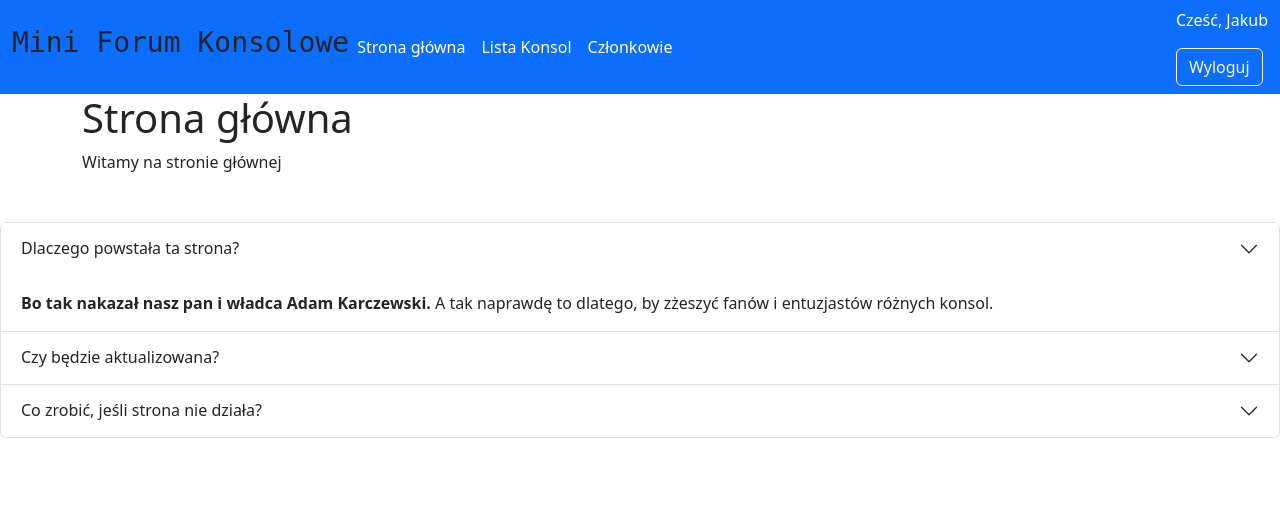
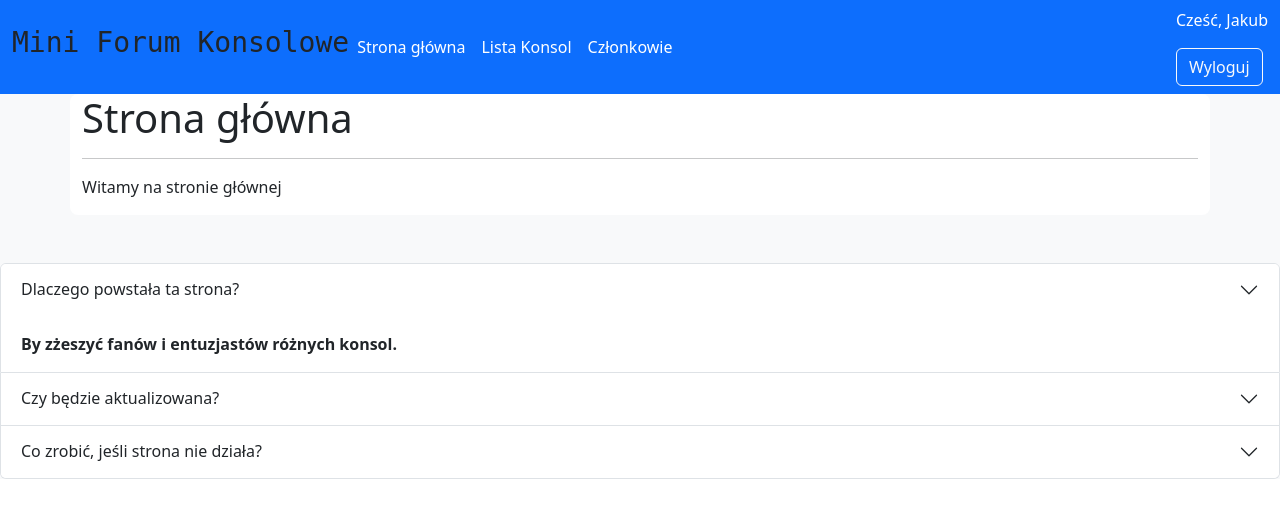
Before and after one commit to Jakub3Tp/miniForum, a Django app: page /account/ in a window 1280 px wide. Shown: the top 518 px of the page. Run offline with Django 5.2, Linux system fonts and the light colour scheme; a user stored in the database is signed in.

Commit message:
04.01.2025_Jakub_Upiekszanie

```diff
--- a/account/templates/account/console_detail.html
+++ b/account/templates/account/console_detail.html
@@ -3,7 +3,8 @@
 {% block content %}
 
 <body>
-    <div class = "container">
+<div class="bg-light">
+    <div class="container rounded-3" style="background-color: white">
     <div style="display: flex; justify-content: space-between; align-items: flex-start; margin-left: 5px;">
         <div style="margin-right: 20px;">
             <h1>{{ console.nazwa }}</h1>
@@ -72,6 +73,7 @@
             </li>
         </ul>
     </div>
+    </div>
 </div>
 </body>
 {% endblock %}
--- a/account/templates/account/console_list.html
+++ b/account/templates/account/console_list.html
@@ -3,7 +3,8 @@
 {% block title %}Lista konsol{% endblock %}
 
 {% block content %}
-<div class="container">
+<div class="bg-light">
+    <div class="container rounded-3" style="background-color: white">
       <div class="search-filters">
         <form method="get">
             <input type="text" name="q" placeholder="Wyszukaj po nazwie" value="{{ request.GET.q }}">
@@ -24,7 +25,9 @@
         </form>
       </div>
 
+        <hr>
     <h1 class="mb-4">Lista konsol</h1>
+        <hr>
     <div class="row">
     {% for console in consoles %}
         <div class="col-md-4">
@@ -42,4 +45,5 @@
     </div>
     <a href="{% url 'add_console' %}" class="btn btn-success">Dodaj konsole</a>
     </div>
+</div>
 {% endblock %}
--- a/account/templates/account/dashboard.html
+++ b/account/templates/account/dashboard.html
@@ -3,10 +3,18 @@
 {% block title %}Strona Główna{% endblock %}
 
 {% block content %}
-    <div class="container">
+<div class="bg-light">
+    <div class="container rounded-3" style="background-color: white">
         <h1>Strona główna</h1>
+        <hr>
         <p>Witamy na stronie głównej</p>
-
+        <div class="row">
+            <div class="row">
+              {% for console in consoles_today %}
+                {% include 'console_list.html' %}
+              {% endfor %}
+            </div>
+        </div>
     </div>
 
 <div class="accordion mt-5" id="accordionExample">
@@ -18,7 +26,7 @@
       </h2>
       <div id="collapseOne" class="accordion-collapse collapse show" data-bs-parent="#accordionExample">
         <div class="accordion-body">
-          <strong>Bo tak nakazał nasz pan i władca Adam Karczewski.</strong> A tak naprawdę to dlatego, by zżeszyć fanów i entuzjastów różnych konsol.
+          <strong>By zżeszyć fanów i entuzjastów różnych konsol.</strong>
         </div>
       </div>
     </div>
@@ -47,4 +55,5 @@
       </div>
     </div>
 </div>
+</div>
 {% endblock %}
--- a/account/views.py
+++ b/account/views.py
@@ -33,6 +33,10 @@ def dashboard(request):
     return render(request,
                   'account/dashboard.html',
                   {'section': 'dashboard'})
+    today = now().date()
+    consoles_today = Console.objects.filter(data_utworzenia=today)
+
+    return render(request, 'homepage.html', {'consoles_today': consoles_today})
 
 def register(request):
     if request.method == 'POST':
```
Also changed, not shown: account/templates/account/add_console.html (+11 -9 lines), account/templates/account/delete_console.html (+5 -3 lines), account/templates/account/edit_console.html (+11 -9 lines), db.sqlite3, media/media/Steam_Deck_front.png (added), 1 other file. Lines whose indentation alone changed are shown as unchanged.
